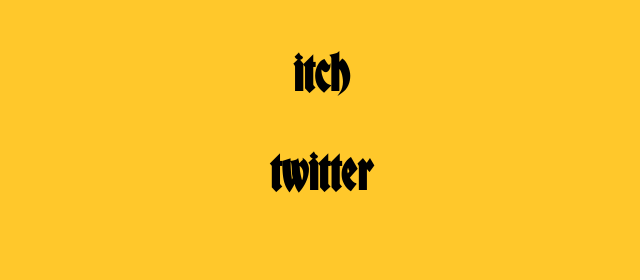
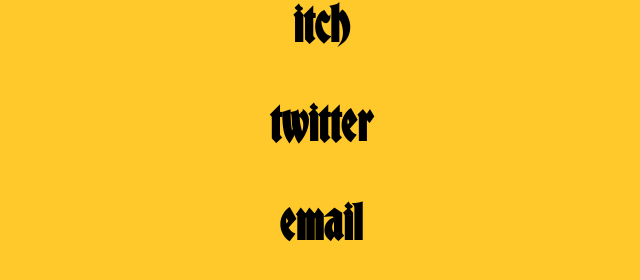
Before and after one commit to wonkware/wonkware.github.io, a plain HTML site: page index.html in a window 1280 px wide. Shown: the part 648-928 px from the top of the page, without its empty margins (319-959 px from the left). Before the commit the page ends 897 px from the top, so only its background shows below. Drawn offline with Linux system fonts and the light colour scheme.

Commit message:
added email link

```diff
--- a/index.html
+++ b/index.html
@@ -11,6 +11,7 @@
     <div class="center">
       <p><a href="https://wonkware.itch.io/">itch</a></p>
       <p><a href="https://twitter.com/wonkware_">twitter</a></p>
+      <p><a href="mailto:wonkwareincorporated@gmail.com">email</a></p>
     </div>
   </div>
 </body>
```
